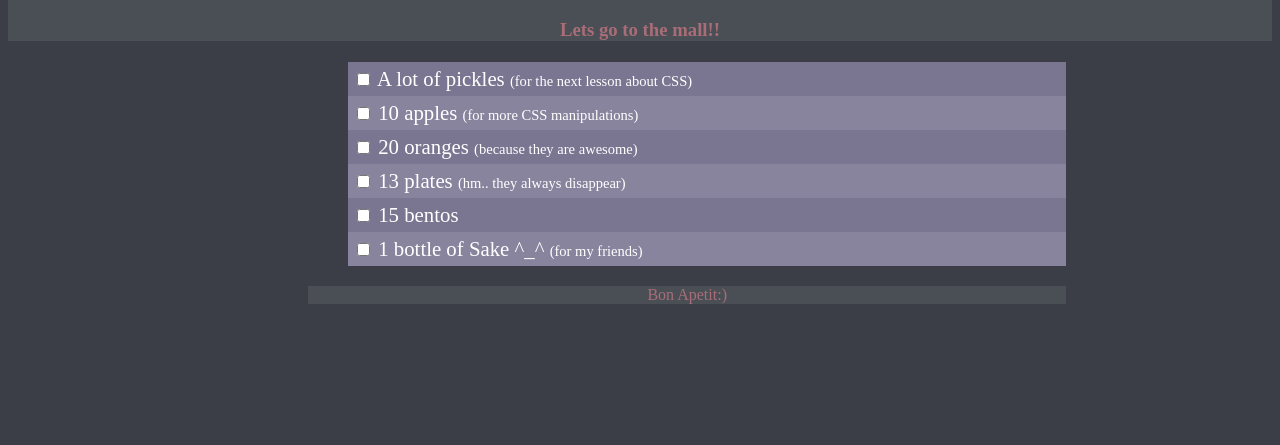
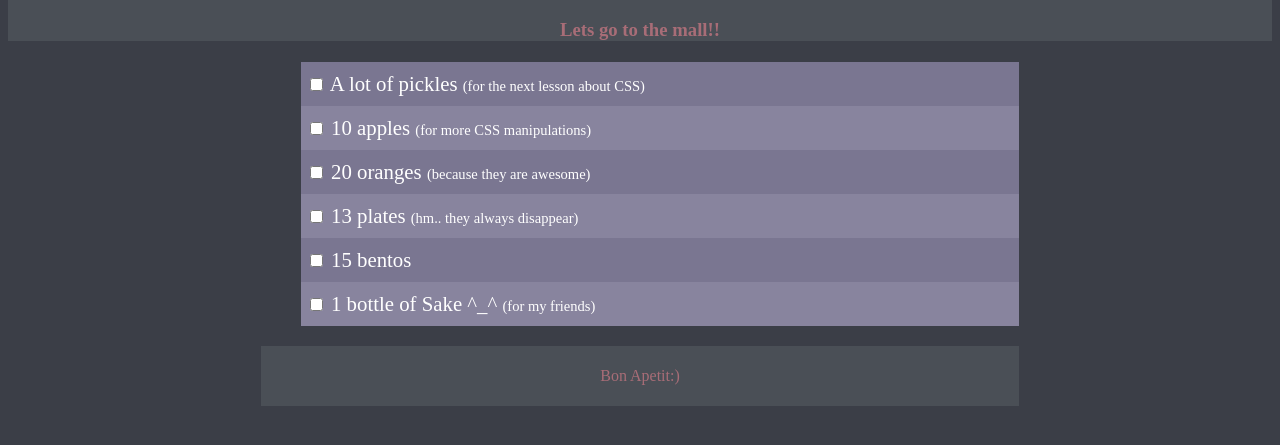
Before and after one commit to yatsuk123/PurchasrList, a plain HTML site: page index.html in a window 1280 px wide. Shown: the part 61-506 px from the top of the page. Drawn offline with Linux system fonts and the light colour scheme.

Commit message:
Finished CSS styling. Added on-hover/on-click interactions.

```diff
--- a/css/styles.css
+++ b/css/styles.css
@@ -2,24 +2,35 @@ body {
 background-color: #3B3E47;
 
 }
-
 #header {
 	width: 100%;
 	background-color: #4A4F56;
-	border-collapse:collapse;
 	text-align:center;
 	color: 	#A86D77;
-	margin: 0px;
+
 
 }
 
+#structure {
+	width: 60%;
+	margin: auto;
+
+}
+
+
+
 #main {
-	margin-left:300px;
 	color: white;
 	font-size: 1.3em;
-	width: 60%;
 
 
+}
+
+#footer {
+	background-color: #4A4F56;
+	text-align:center;
+	color: 	#A86D77;
+	padding: 5px;
 
 }
 
@@ -29,17 +40,31 @@ ul {
 }
 
 li {
-	padding:5px;
+	padding-top:8px;
+	padding-bottom:8px;
+	padding-left: 5px;
 
 }
 
 li:nth-child(odd) {
 	background-color:#7A7691;
+	border-bottom-color: #7A7691;
+	border-top-color: #7A7691;
+	border-bottom-width:2px;
+	border-top-width:2px;
+	border-bottom-style: solid;
+	border-top-style:solid;
 
 }
 
 li:nth-child(even) {
 	background-color: #88849E;
+	border-bottom-color: #88849E;
+	border-top-color: #88849E;
+	border-bottom-width:2px;
+	border-top-width:2px;
+	border-bottom-style: solid;
+	border-top-style:solid;
 }
 
 span.comment {
@@ -47,12 +72,17 @@ span.comment {
 
 }
 
-#footer {
-	background-color: #4A4F56;
-	margin-left:300px;
-	width: 60%;
-	text-align:center;
-	color: 	#A86D77;
+li:hover {
+	border-bottom-color: white;
+	border-top-color: white;
+	border-bottom-width:2px;
+	border-top-width:2px;
+	background-color: #625E79;
+	border-bottom-style: solid;
+	border-top-style:solid;
+}
 
-
+input:checked + label {
+	text-decoration: line-through;
+	color: #9792B0;
 }
--- a/index.html
+++ b/index.html
@@ -10,6 +10,7 @@
 	<h3>Lets go to the mall!!</h3>
 
 </div>
+<div id="structure">
  <div id="main">
 	<ul>
 		<li class="line" id="firstLine">
@@ -49,7 +50,7 @@
  <div id="footer">
  <p> Bon Apetit:) </p>
  </div>
-
+</div>
 
 </body>
 
```
